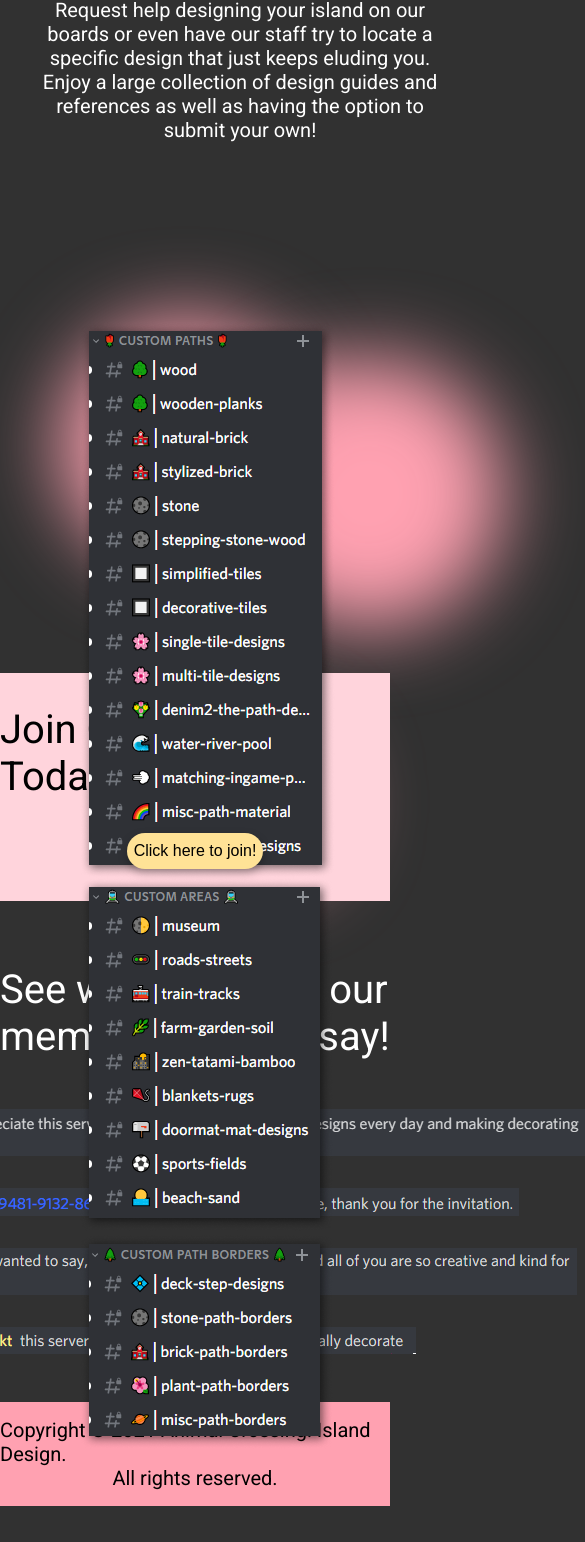
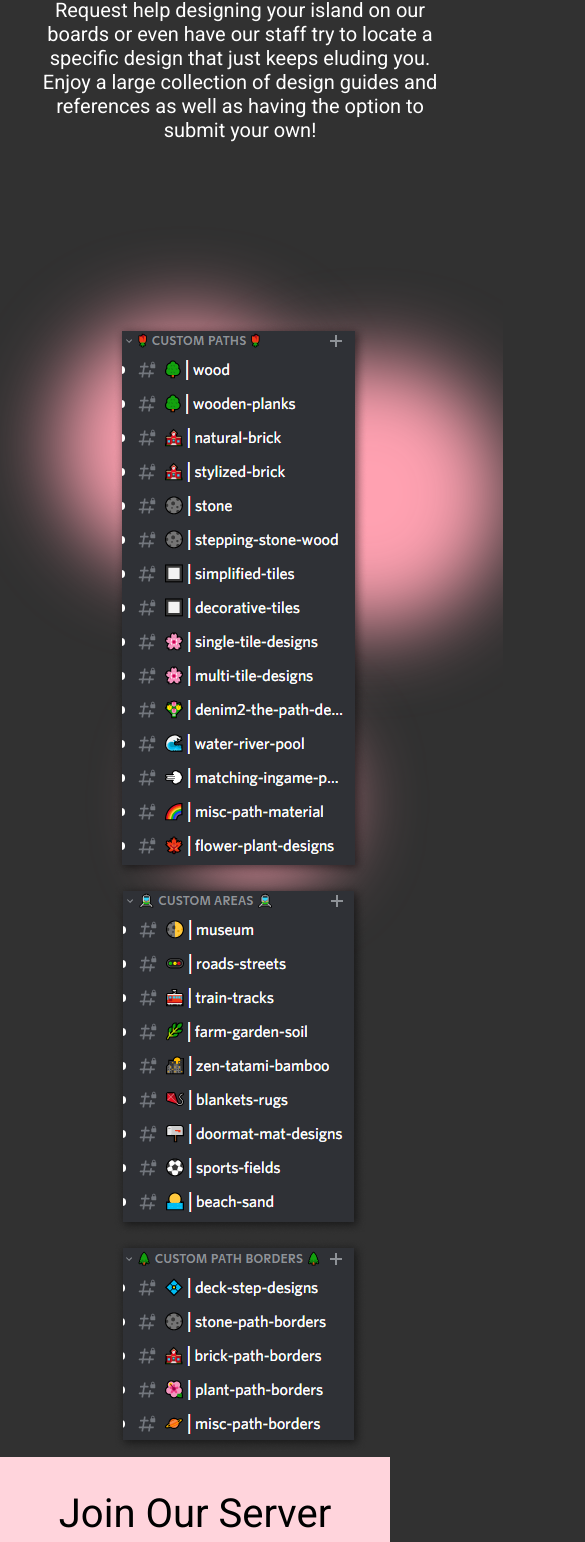
Before and after one commit to cocampo0915/AC-Island-Design, a React (Create React App) app: page / in a window 390 px wide. Shown: the part 2132-3674 px from the top of the page, 585 px wide, since content can reach past the window. Before the commit the page ends 3638 px from the top, so only its background shows below. Built offline with nearby package versions, Linux system fonts and the light colour scheme.

Commit message:
fixes images, adds responsive design

```diff
--- a/src/App.css
+++ b/src/App.css
@@ -15,6 +15,7 @@ h1 {
 h2 {
   font-size: 40px;
   font-weight: 200;
+  text-align: center;
 }
 
 p {
--- a/src/components/Testimonials/testimonials.module.css
+++ b/src/components/Testimonials/testimonials.module.css
@@ -7,4 +7,5 @@
 
 .img {
     padding: 1rem 0;
+    max-width: 100vw;
 }
--- a/src/components/WhatWeOffer/WhatWeOffer.jsx
+++ b/src/components/WhatWeOffer/WhatWeOffer.jsx
@@ -13,9 +13,14 @@ const WhatWeOffer = () => {
                     </div>
                     <div className={styles.imgContent}>
                         <div className={styles.images}>
-                            <img className={styles.img1} src="/ACID_Discord/ACID_Discord_06.png" alt="discord comment from a server user" />
-                            <img className={styles.img2} src="/ACID_Discord/ACID_Discord_07.png" alt="discord comment from a server user" />
+                            <div className={styles.imgColumnLeft}>
+                                <img className={styles.img1} src="/ACID_Discord/ACID_Discord_06.png" alt="discord comment from a server user" />
+                            </div>
+                            <div className={styles.imgColumnRight}>
+                              <img className={styles.img2} src="/ACID_Discord/ACID_Discord_07.png" alt="discord comment from a server user" />
                             <img className={styles.img3} src="/ACID_Discord/ACID_Discord_08.png" alt="discord comment from a server user" />
+                            </div>
+
                         </div>
 
                         <div className={styles.circle1}></div>
--- a/src/components/WhatWeOffer/whatweoffer.module.css
+++ b/src/components/WhatWeOffer/whatweoffer.module.css
@@ -2,7 +2,7 @@
     display: grid;
     grid-template-columns: repeat(auto-fit, minmax(480px, 1fr));
     /* grid-template-areas: "text-content img-content"; */
-    height: 788px;
+    min-height: 788px;
 }
 
 .textContent {
@@ -22,21 +22,32 @@
 .images {
     margin-top: 10rem;
     margin-left: 5rem;
+    margin-right: 5rem;
+    z-index: 1;
+    /* width: 100%; */
+    display: flex;
+    flex-wrap: wrap;
 }
 
-.img1 {
-    z-index: 1;
+.imgColumnRight, .imgColumnLeft {
+    /* width: 50%; */
+    /* margin-right: 1rem; */
+    float: left;
+    flex: 50%;
+}
+/* .img1 {
     float: left;
     margin-right: 1rem;
-}
+} */
 
-.img2 {
+/* .img2 {
     z-index: 1;
 }
 
 .img3 {
     z-index: 1;
-}
+
+} */
 
 .circle1 {
     position: absolute;
@@ -87,4 +98,18 @@
     .circle3 {
         left: 45vw;
     }
+    .images {
+        z-index: 1;
+        text-align: center;
+    }
+    .img1 {
+        float: none;
+    }
+    /* .img2 {
+        float: right;
+    }
+    .img3 {
+        float: right;
+    } */
+
 }
```
